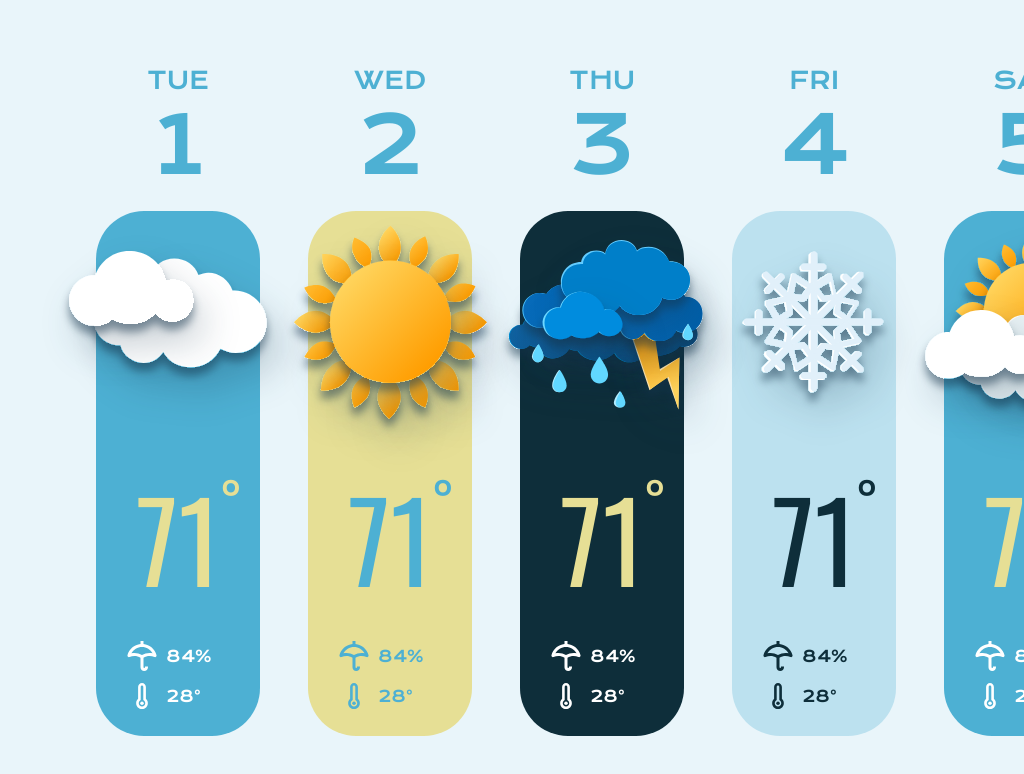
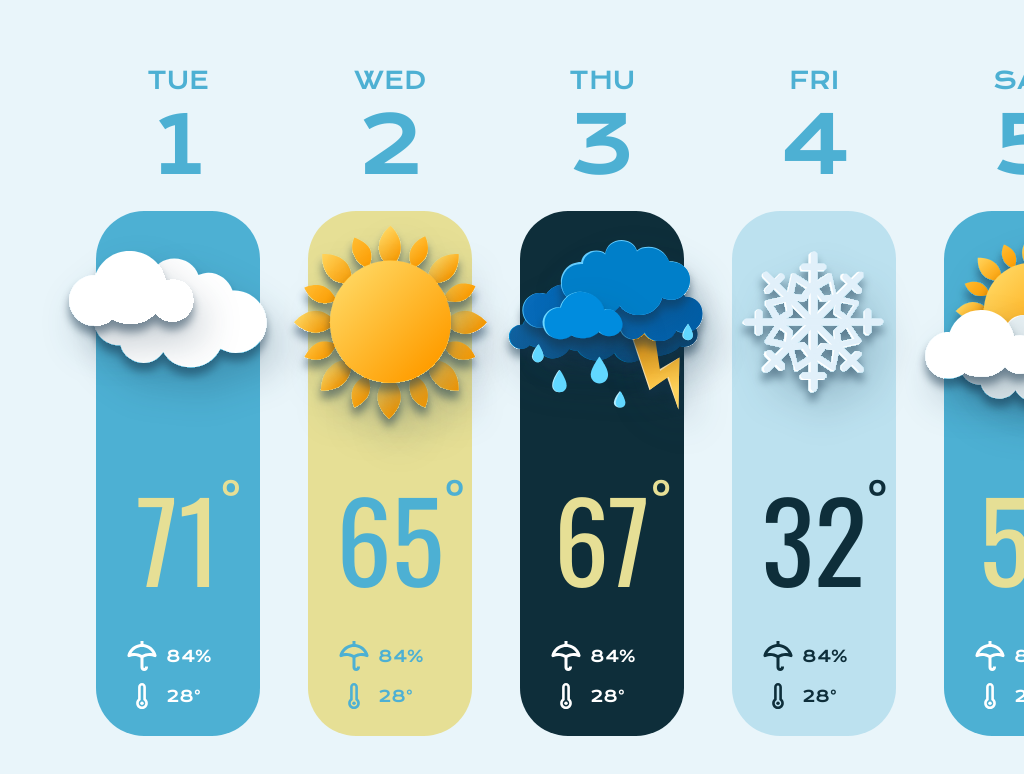
Before and after one commit to HamedZain/advent-of-css-weather, a React (Create React App) app: page / in a window 1280 px wide. Shown: the top 774 px of the page, without its empty margins (256-1280 px from the left). Built offline with nearby package versions, Linux system fonts and the light colour scheme.

Commit message:
Use weather data

```diff
--- a/src/components/DayCard/DayCard.tsx
+++ b/src/components/DayCard/DayCard.tsx
@@ -32,17 +32,17 @@ export const DayCard: FC<DayCardProps> = props => {
 					<img src={`img/${props.state}.svg`} alt={`${props.state} weather image`} />
 				</div>
 
-				<p className="day-card__card__temp">71</p>
+				<p className="day-card__card__temp">{props.temperature}</p>
 
 				<div className="day-card__card__info">
 					<p className="day-card__card__info__item">
 						<PrecipitationIcon />
-						<span>84%</span>
+						<span>{props.precipitation}%</span>
 					</p>
 
 					<p className="day-card__card__info__item">
 						<LowIcon />
-						<span>28°</span>
+						<span>{props.low}°</span>
 					</p>
 				</div>
 			</div>
```
